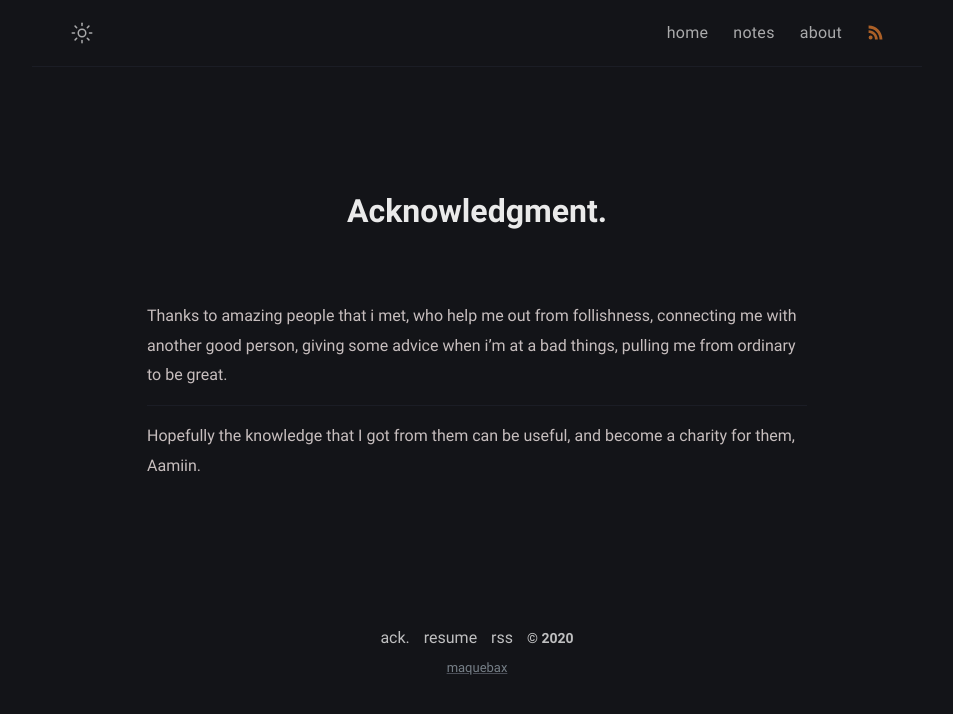
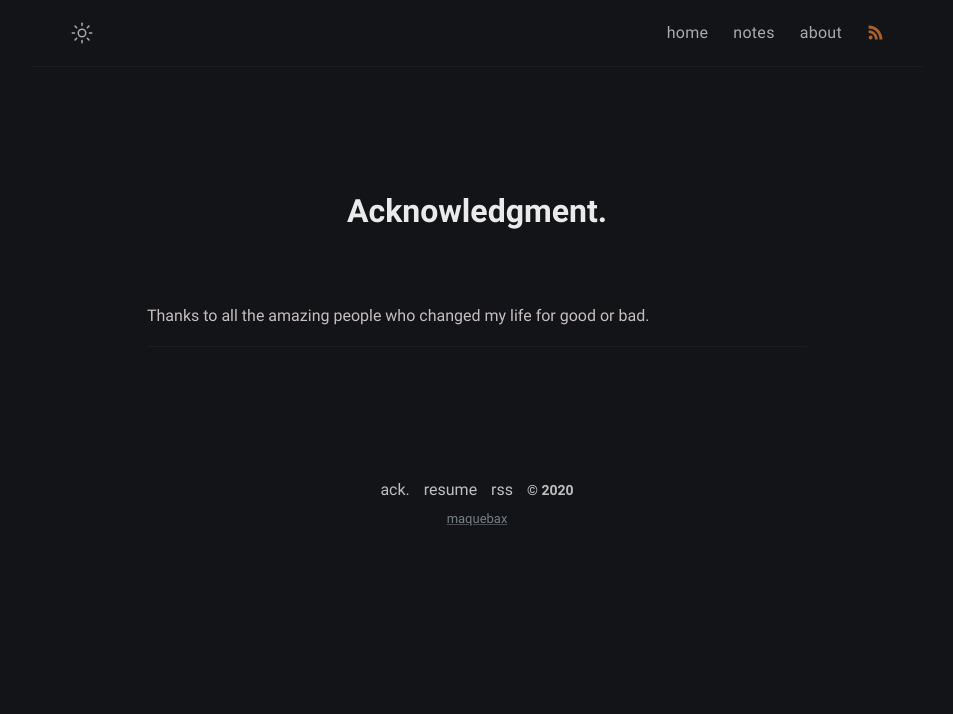
Before and after one commit to maquebax/maquebax.github.io, a Jekyll site: the page built from thanks.md, in a window 1280 px wide. Shown: the top 714 px of the page, without its empty margins (163-1116 px from the left). Built offline with Jekyll 4.4.1, drawn with Linux system fonts in a browser that asks for light colours.

Commit message:
ack. changed

```diff
--- a/thanks.md
+++ b/thanks.md
@@ -2,12 +2,10 @@
 title: Acknowledgment
 permalink: /thanks/
 layout: page
-excerpt: Thanks to amazing people that i met, who help me out from follishness, connecting me with another good person, giving some advice when i'm at a bad things, pulling me from ordinary to be great.
-comments: false
+excerpt: Thanks to all the amazing people who changed my life for good or bad.
+comments: true
 ---
 
-Thanks to amazing people that i met, who help me out from follishness, connecting me with another good person, giving some advice when i'm at a bad things, pulling me from ordinary to be great.
+Thanks to all the amazing people who changed my life for good or bad.
 
 <hr>
-
-Hopefully the knowledge that I got from them can be useful, and become a charity for them, Aamiin.
```
